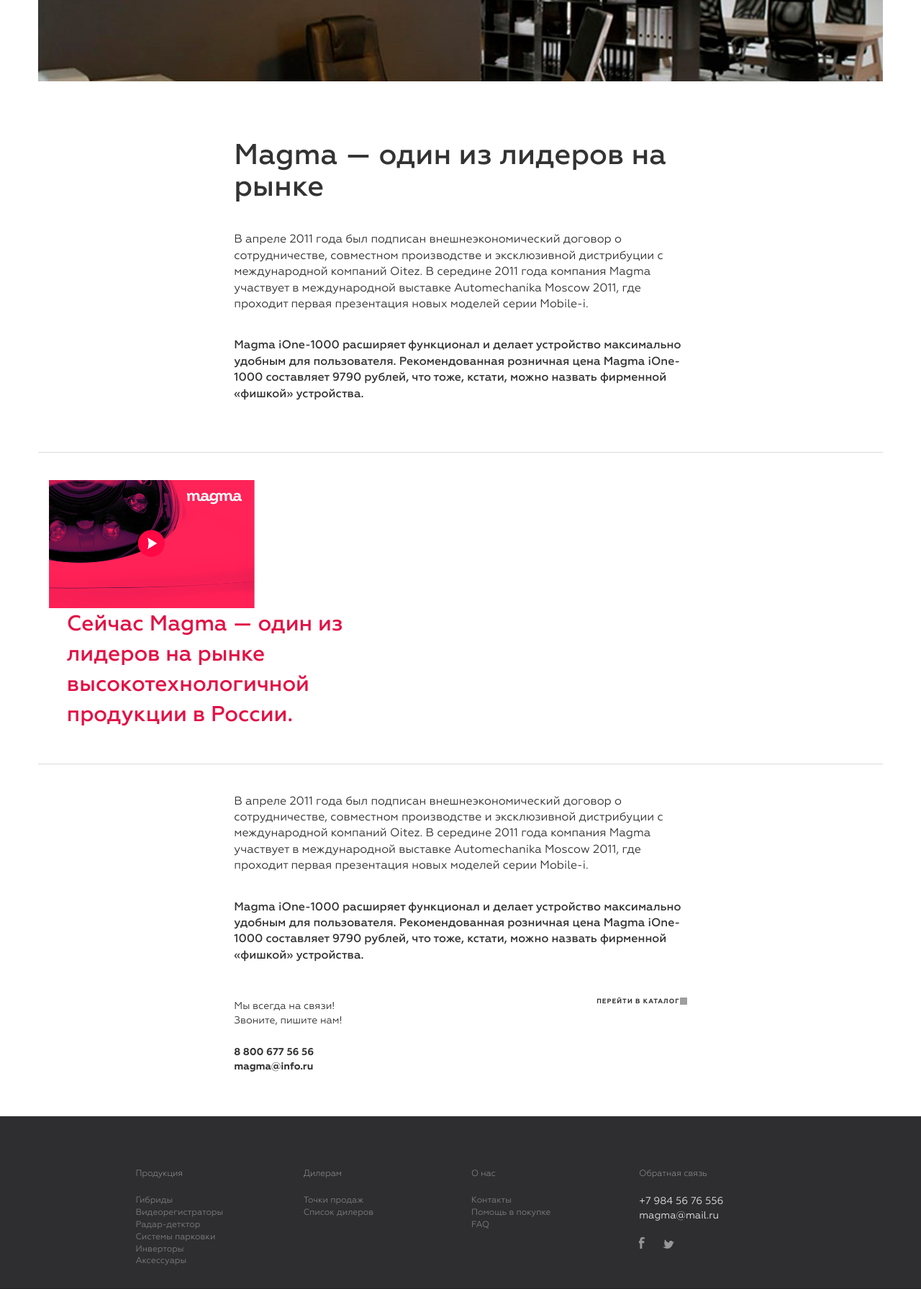
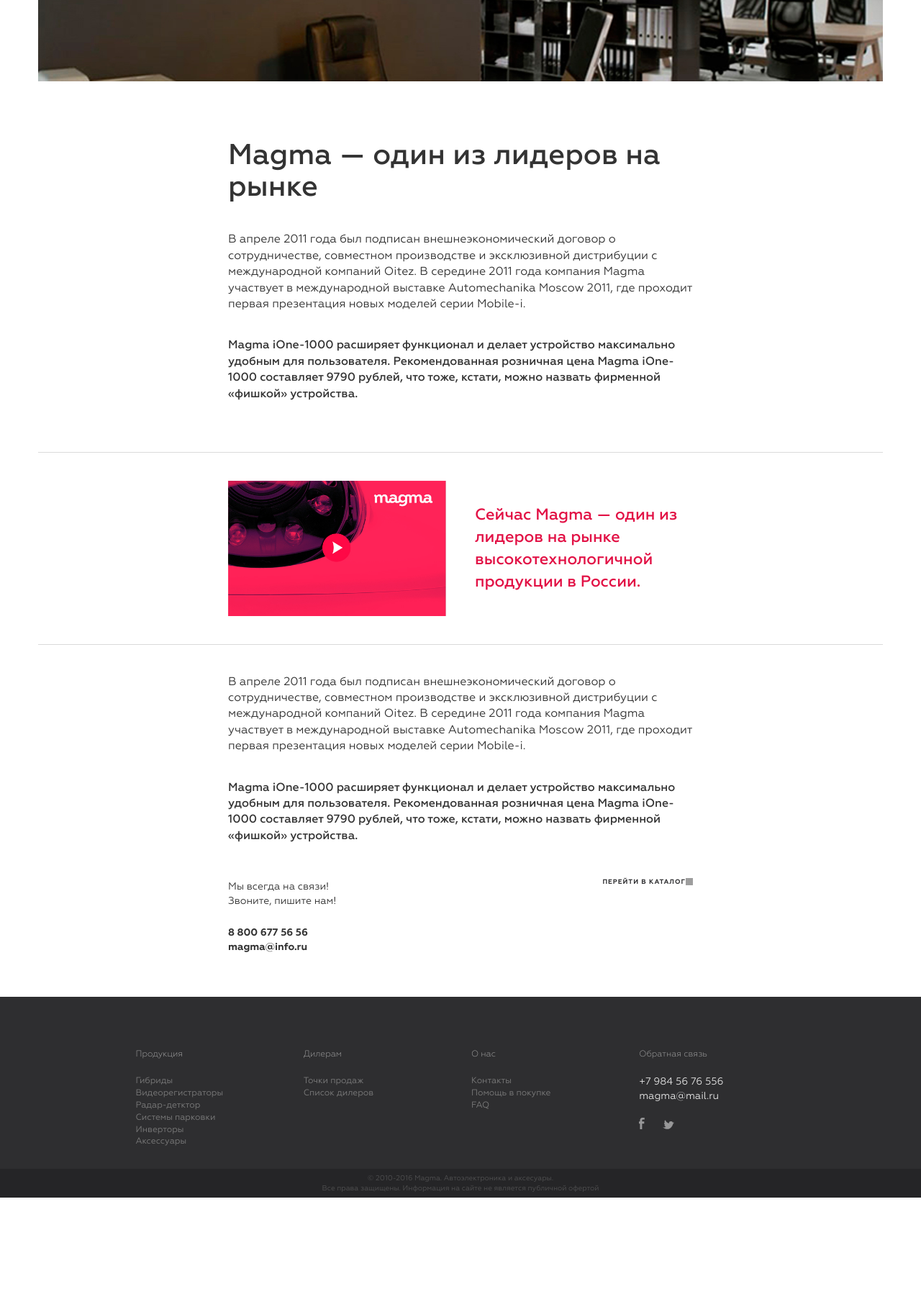
Before and after one commit to vasiliytsykin/magma, a PHP site: page /about.php in a window 1280 px wide. Shown: the part 524-2315 px from the top of the page at 72% size. After the commit the page ends 2188 px from the top, so only its background shows below. Run offline with PHP 8.4, Linux system fonts and the light colour scheme; grey boxes are pictures that could not be loaded.

Commit message:
video block refactored

```diff
--- a/about.php
+++ b/about.php
@@ -25,20 +25,13 @@ include __DIR__.'/tmp/header.php'
             </p>
         </div>
     </div>
-    <div class="row row-video">
-        <div class="col-lg-6 col-md-6 col-sm-6 col-xs-12 video-container">
-                <div class="video"></div>
-        </div>
-            <div class="col-lg-6 col-md-6 col-sm-6 col-xs-12 video-text">
-                <div class="tc">
-                    <div class="td">
-                            <p>
-                                Сейчас Magma — один из лидеров на рынке высокотехнологичной продукции в России.
-                            </p>
-                    </div>
-                </div>
-            </div>
-    </div>
+
+    <?
+        $videoText = 'Сейчас Magma — один из лидеров на рынке высокотехнологичной продукции в России.';
+        include __DIR__.'/tmp/video_block_templ.php'
+
+    ?>
+
     <div class="row row-about-text row-about-text-bottom">
         <div class="col-lg-6 col-md-10 col-sm-10 col-xs-12 about-text">
             <p class="about">
--- a/css/about.css
+++ b/css/about.css
@@ -10,7 +10,7 @@
     background-image: url("/img/about-top.jpg");
 }
 
-.row .col-lg-6.col-md-10.about-text{
+.about-text{
     margin-left: auto;
     margin-right: auto;
     padding: 0;
@@ -25,6 +25,10 @@
 
 @media only screen and (min-width: 992px) {
     .col-md-10 { width: 82.333333%; }
+}
+
+.row-about-text{
+    padding: 0;
 }
 
 .row.row-about-text, .row.row-video{
@@ -93,35 +97,7 @@ p.about.ione{
     color: #e21145;
 }
 
-
-
-
-@media only screen and (max-width: 1518px){
-    .row-video p{ font-size: 34px; }
-}
-
-@media only screen and (max-width: 1436px){
-    .row-video p{ font-size: 32px; }
-}
-
-@media only screen and (max-width: 1354px){
-    .row-video p{ font-size: 30px; }
-}
-
-@media only screen and (max-width: 1272px){
-    .row-video p{ font-size: 28px; }
-}
-
-@media only screen and (max-width: 1190px){
-    .row-video p{ font-size: 26px; }
-}
-
-@media only screen and (max-width: 1108px){
-    .row-video p{ font-size: 24px; }
-}
-
 @media only screen and (max-width: 1028px){
-    .row-video p{ font-size: 22px; }
     h2.about{display: none;}
     p.about{ margin: 60px 0 35px 0; }
     .about-top{
@@ -130,19 +106,9 @@ p.about.ione{
     }
 }
 
-@media only screen and (max-width: 920px){
-    .row-video p{ font-size: 20px; }
-}
-
-
-@media only screen and (max-width: 828px){
-    .row-video p{ font-size: 18px; }
-}
 
 @media only screen and (max-width: 767px){
-    .row-video p{ font-size: 32px; margin: 0 auto; width: 76%; text-align: center}
-    .video-container{ padding: 0; }
-    .row.row-video .col-xs-12.video-text { padding: 50px 0 12px 0; }
+
     .row .col-lg-6.col-md-10.about-text{ font-size: 24px}
     .row.row-about-text{ padding: 0;}
     .about-contact-info{
--- a/css/common.css
+++ b/css/common.css
@@ -86,23 +86,28 @@ h3{
     padding: 38px 0;
 }
 
-.video-container{
+.video-container {
     margin: 0 auto;
     font-size: 0;
-    width: 53.67%;
+    float: none;
 }
 
-.video-text{
+.video-wrapper {
+    padding: 0 20px 0 0;
     display: inline-block;
-    width: 46%;
     vertical-align: middle;
-    margin-left: 25px;
+    float: none;
+}
+
+.video-text {
+    vertical-align: middle;
+    padding-left: 20px;
+    display: inline-block;
+    float: none;
 }
 
 .video{
-    width: 50%;
-    display: inline-block;
-    padding: 29.6% 0 0 0;
+    padding: 62.6% 0 0 0;
     margin: 0;
     background-size: contain;
     -webkit-background-size: contain;
@@ -110,23 +115,34 @@ h3{
     -o-background-size: contain;
     background-image: url('/img/video.jpg');
     background-repeat: no-repeat;
-    background-position: left;
-    vertical-align: middle;
+    background-position: center;
 }
 
-.row-video p{
+.video-container p {
     font-size: 22px;
     font-weight: 500;
     color: #e21145;
+    margin: 0;
 }
 
 
+@media only screen and (max-width: 1600px){
+    .top-banner{ background-size: auto; }
+}
+
+@media only screen and (max-width: 1214px){
+    .row-video p{ font-size: 21px; }
+}
+
+@media only screen and (min-width: 1200px){
+    .video-container{
+        width: 55%!important;
+        padding: 0!important;
+    }
+}
+
 @media only screen and (max-width: 1028px){
     .top-banner{ height: 364px; }
-}
-
-@media only screen and (max-width: 1600px){
-    .top-banner{ background-size: auto; }
 }
 
 @media only screen and (max-width: 767px){
@@ -139,4 +155,12 @@ h3{
     }
     .back-on-top{ display: none!important; }
     .back-on-top-static{ display: block;}
+    .video-container, .video-wrapper{ padding: 0; }
+    .row-video p{ font-size: 32px; margin: 0 auto; width: 90%; text-align: center}
+    .video-text { padding: 50px 0 12px 0; }
 }
+
+
+@media only screen and (max-width: 375px){
+    .row-video p{ font-size: 19px!important; }
+}
--- a/tmp/video_block_templ.php
+++ b/tmp/video_block_templ.php
@@ -1,10 +1,12 @@
 <div class="row row-video">
 
-    <div class="video-container">
+    <div class="col-lg-6 col-md-10 col-sm-10 col-xs-12 video-container">
 
-        <div class="video"></div>
+        <div class="col-lg-6 col-md-6 col-sm-6 col-xs-12 video-wrapper">
+            <div class="video"></div>
+        </div>
 
-        <div class="video-text">
+        <div class="col-lg-6 col-md-6 col-sm-6 col-xs-12 video-text">
             <div class="tc">
                 <div class="td">
                     <p>
```
